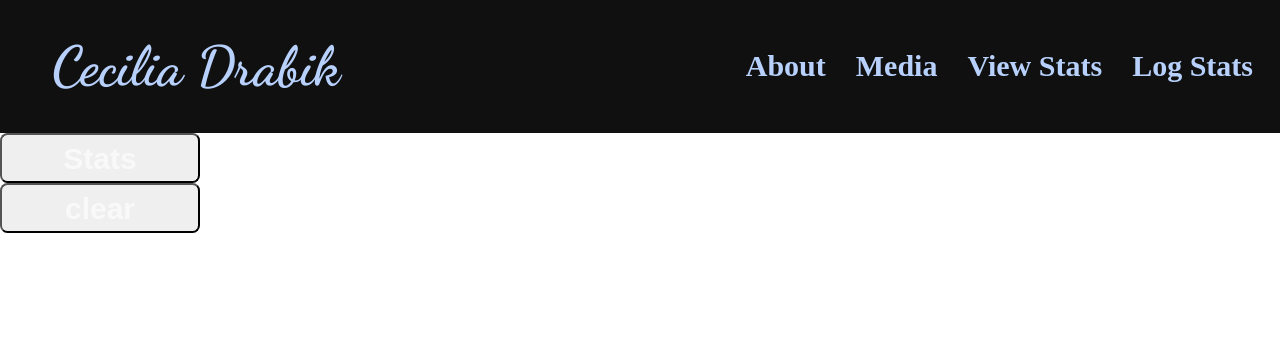
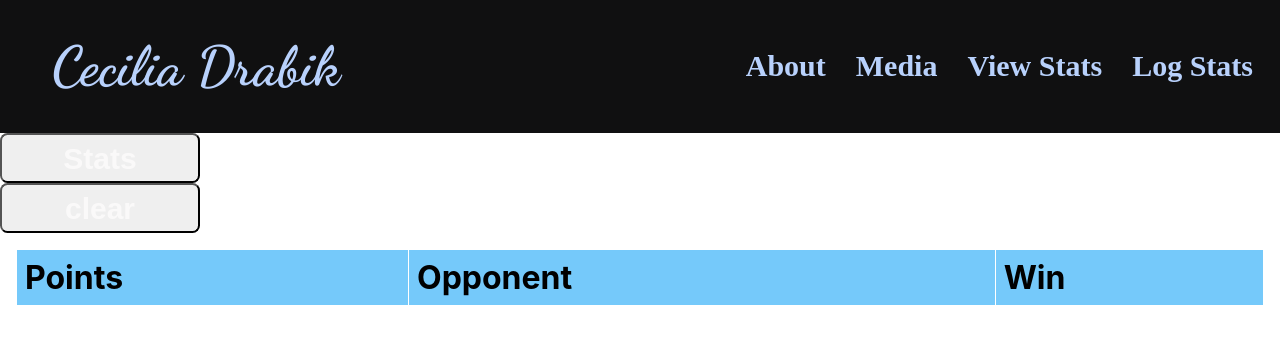
Before and after one commit to mkdrabik/Ciels_Stats, a React (Create React App) app: page /stats in a window 1280 px wide. Shown: the top 344 px of the page. Built offline with nearby package versions, Linux system fonts and the light colour scheme; the HTML template or start-up script is replaced by a standard one; a web font is replaced by a local one.

Commit message:
local storage for games to reduce reads

```diff
--- a/src/pages/Stat_Form.js
+++ b/src/pages/Stat_Form.js
@@ -70,7 +70,6 @@ function StatForm() {
       ) {
         alert("Contact Mason to log stats");
       } else {
-        console.log(err);
         alert("Idk what happened");
       }
       emp = true;
--- /dev/null
+++ b/src/pages/Stats.css
@@ -0,0 +1,41 @@
+.app-container {
+  display: flex;
+  flex-direction: column;
+  gap: 10px;
+  padding: 1rem;
+}
+
+table {
+  border-collapse: collapse;
+  width: 100%;
+}
+
+th,
+td {
+  border: 1px solid #ffffff;
+  text-align: left;
+  padding: 8px;
+  font-size: 32px;
+}
+
+th {
+  background-color: rgb(117, 201, 250);
+}
+
+td {
+  background-color: rgb(205, 235, 253);
+}
+
+form {
+  display: flex;
+  gap: 5px;
+}
+
+form td:last-child {
+  display: flex;
+  justify-content: space-evenly;
+}
+
+form * {
+  font-size: 28px;
+}
--- a/src/pages/Stats.js
+++ b/src/pages/Stats.js
@@ -1,22 +1,35 @@
-import { useState } from "react";
+import { useState, useEffect } from "react";
 import "./Stat_Form.css";
+import "./Stats.css";
 import Header from "../components/Header";
 import { txtDB, auth } from "./txtConfig";
 import { collection, getDocs, limit, orderBy, query } from "firebase/firestore";
 
 function Stats() {
-  const [pts, setPts] = useState([]);
-  const [wins, setWins] = useState([]);
+  const [games, setGames] = useState(() => {
+    const lv = localStorage.getItem("GAMES");
+    if (lv == null) return [];
+    return JSON.parse(lv);
+  });
+
+  useEffect(() => {
+    localStorage.setItem("GAMES", JSON.stringify(games));
+  }, [games]);
 
   async function qC() {
+    if (games.length === 0) {
       try {
         if (auth.currentUser != null) {
           const colRef = collection(txtDB, "IHM");
-        const q = await query(colRef, orderBy("Points", "asc"), limit(5));
-        const games = await getDocs(q);
-        games.forEach((game) => {
-          setPts((p) => [...p, game.data().Points]);
-          setWins((w) => [...w, game.data().Win]);
+          const q = await query(colRef, orderBy("Points", "asc"), limit(2));
+          const data = await getDocs(q);
+          data.forEach((g) => {
+            const game = {
+              opponent: g.data().Opponent,
+              points: g.data().Points,
+              win: g.data().Win,
+            };
+            setGames((ga) => [...ga, game]);
           });
         } else {
           alert("Provide Gmail to view stats");
@@ -29,7 +42,11 @@ function Stats() {
           alert("Provide Gmail to view stats");
         } else {
           alert("Idk what happened lmao");
+          console.log(err);
         }
+      }
+    } else {
+      alert("Up to date");
     }
   }
 
@@ -52,23 +69,32 @@ function Stats() {
         clear
       </button>
       <br></br>
-      <ol>
-        {pts.map((p) => (
-          <li>{p}</li>
+      <div className="app-container">
+        <table>
+          <thead>
+            <tr>
+              <th>Points</th>
+              <th>Opponent</th>
+              <th>Win</th>
+            </tr>
+          </thead>
+          <tbody>
+            {games.map((g) => (
+              <tr>
+                <td>{g.points}</td>
+                <td>{g.opponent}</td>
+                <td>{g.win}</td>
+              </tr>
             ))}
-      </ol>
-
-      <ol>
-        {wins.map((w) => (
-          <li>{w}</li>
-        ))}
-      </ol>
+          </tbody>
+        </table>
+      </div>
     </div>
   );
 
   function clear() {
-    setWins([]);
-    setPts([]);
+    localStorage.setItem("GAMES", []);
+    setGames([]);
   }
 }
 
```
Lines whose indentation alone changed are shown as unchanged.
